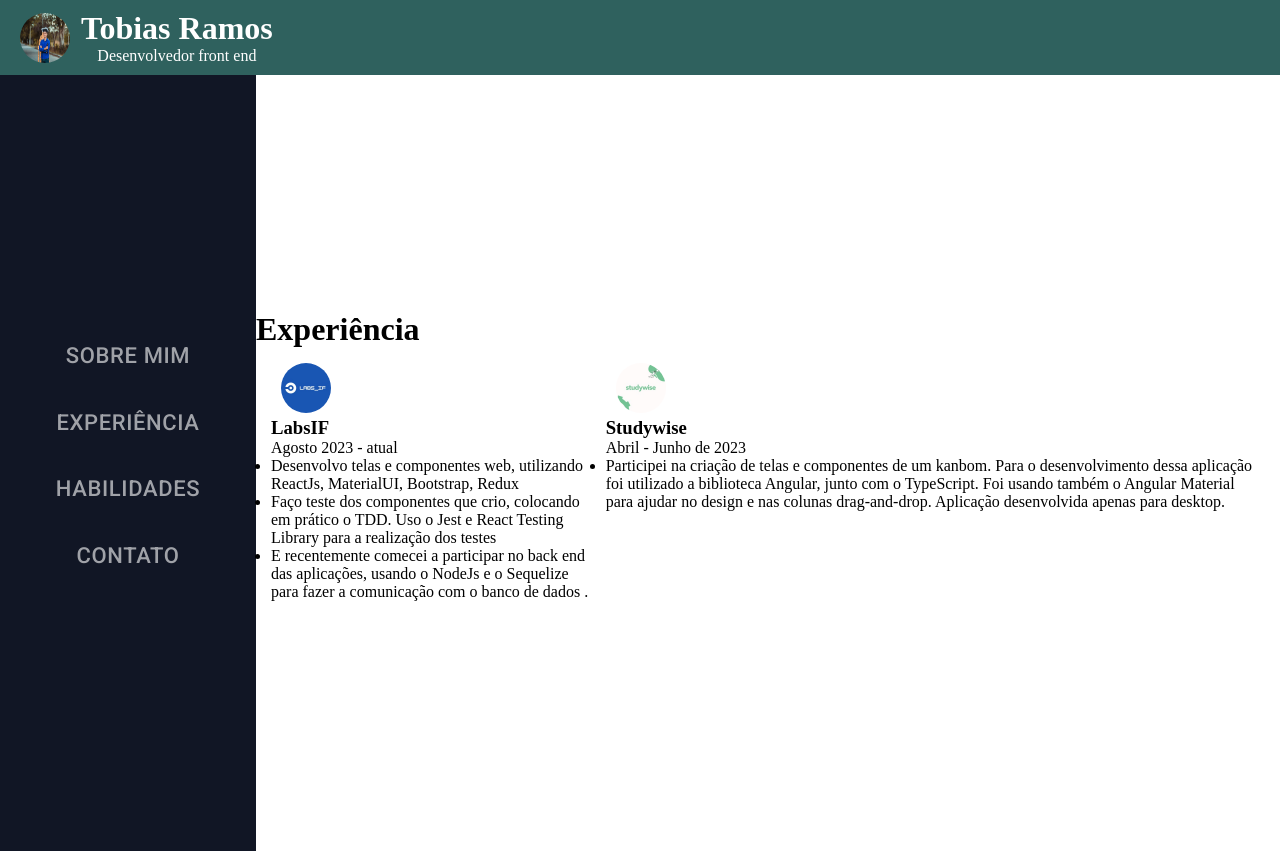
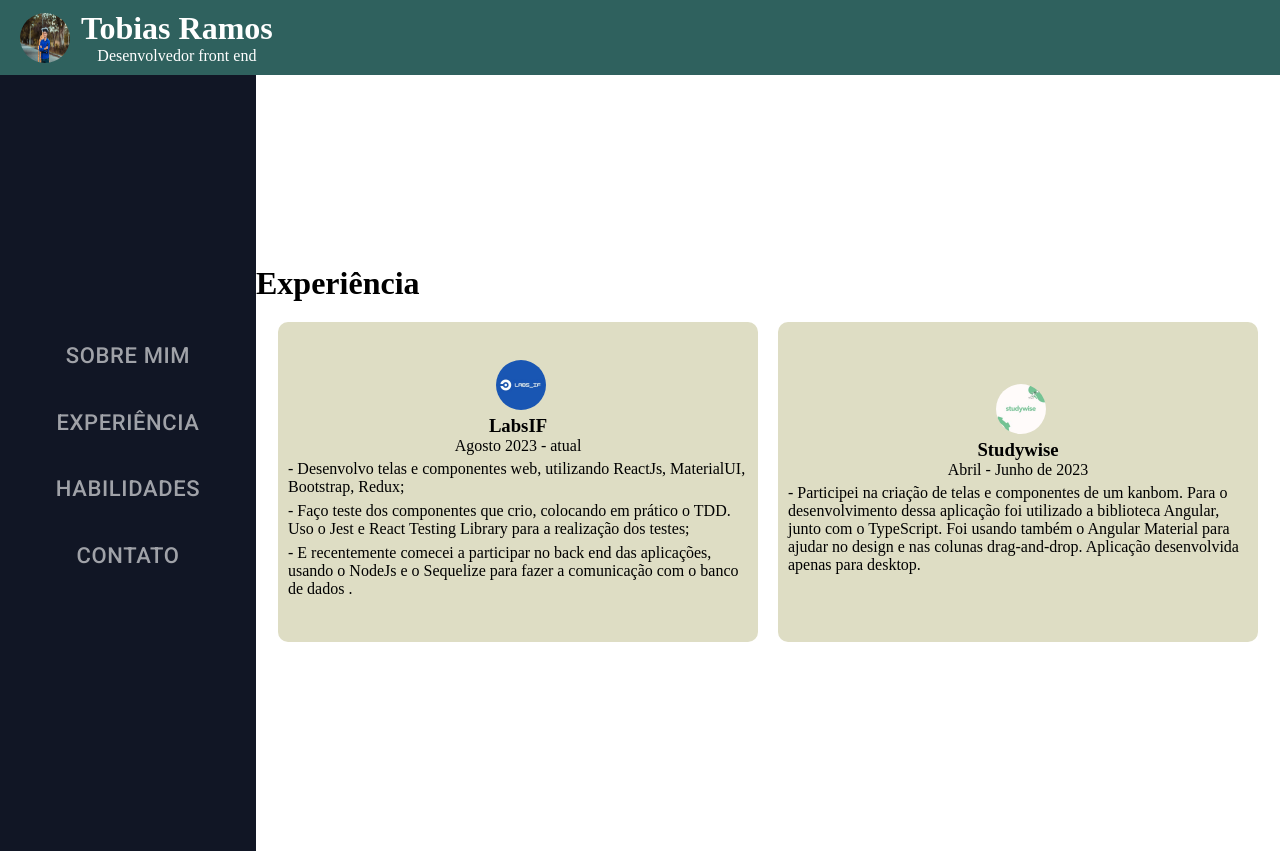
Before and after one commit to tobiasramos/my-portfolio, a React (Vite) app: page /experience in a window 1280 px wide. Built offline with nearby package versions, Linux system fonts and the light colour scheme.

Commit message:
Estilizando os componentes sobre mim e experiênia

```diff
--- a/src/components/about-me/about-me.jsx
+++ b/src/components/about-me/about-me.jsx
@@ -1,8 +1,11 @@
+import styles from "./about-me.module.css";
+import '@fontsource/roboto/500.css';
+
 const AboutMe = () => {
   return (
-    <div>
+    <div className={styles.container}>
       <h1>Sobre mim</h1>
-      <p>
+      <p className={styles.summary}>
         Front end com mais de 2 anos de experiência em desenvolvimento de
         aplicações web, fazendo o uso de frameworks e bibliotecas modernos.
         Minha jornada é marcada por uma constante busca por evolução, participai
--- /dev/null
+++ b/src/components/about-me/about-me.module.css
@@ -0,0 +1,14 @@
+.container {
+    display: flex;
+    flex-direction: column;
+    align-items: center;
+    justify-content: center;
+    font-family: 'Roboto, sans-serif';
+}
+
+.summary{
+    width: 90%;
+    font-size: 20px;
+    font-weight: 400;
+    margin-top: 10px;
+}
--- a/src/components/experience/Experience.module.css
+++ b/src/components/experience/Experience.module.css
@@ -1,8 +1,38 @@
-.companiesContainer{
+.companiesContainer {
     display: flex;
+    flex-wrap: wrap;
+    align-items: center;
+    justify-content: center;
     padding: 10px;
 }
 
 .company {
-    margin: 5px;
+    display: flex;
+    flex-direction: column;
+    align-items: center;
+    justify-content: center;
+    width: 30rem;
+    height: 40vh;
+    margin: 10px;
+    padding: 10px;
+    background-color: #deddc4;
+    border-radius: 10px;
 }
+
+.company img, span {
+    margin-bottom: 5px;
+}
+
+.company ul {
+    list-style-type: none;
+}
+
+.company ul li{
+    margin-bottom: 6px;
+}
+
+@media (max-width: 1274) {
+    .company {
+      height: 100%;
+    }
+  }
--- a/src/components/experience/experience.jsx
+++ b/src/components/experience/experience.jsx
@@ -11,15 +11,15 @@ const Experience = () => {
           <span>Agosto 2023 - atual</span>
           <ul>
             <li>
-              Desenvolvo telas e componentes web, utilizando ReactJs,
-              MaterialUI, Bootstrap, Redux
+              - Desenvolvo telas e componentes web, utilizando ReactJs,
+              MaterialUI, Bootstrap, Redux;
             </li>
             <li>
-              Faço teste dos componentes que crio, colocando em prático o TDD.
-              Uso o Jest e React Testing Library para a realização dos testes
+              - Faço teste dos componentes que crio, colocando em prático o TDD.
+              Uso o Jest e React Testing Library para a realização dos testes;
             </li>
             <li>
-              E recentemente comecei a participar no back end das aplicações,
+              - E recentemente comecei a participar no back end das aplicações,
               usando o NodeJs e o Sequelize para fazer a comunicação com o banco
               de dados .
             </li>
@@ -31,8 +31,8 @@ const Experience = () => {
           <span>Abril - Junho de 2023</span>
           <ul>
             <li>
-              Participei na criação de telas e componentes de um kanbom. Para o
-              desenvolvimento dessa aplicação foi utilizado a biblioteca
+              - Participei na criação de telas e componentes de um kanbom. Para
+              o desenvolvimento dessa aplicação foi utilizado a biblioteca
               Angular, junto com o TypeScript. Foi usando também o Angular
               Material para ajudar no design e nas colunas drag-and-drop.
               Aplicação desenvolvida apenas para desktop.
```
